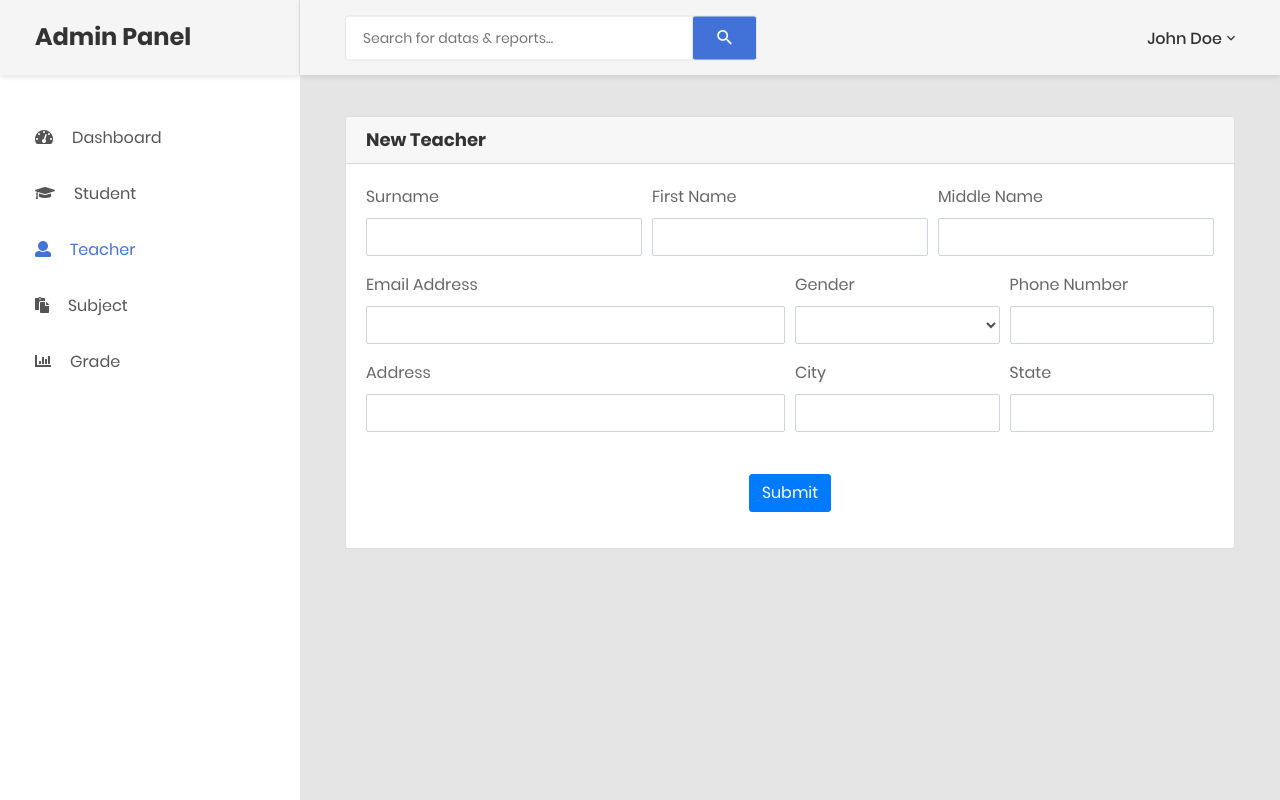
After one commit to emediongcosmas/School-Management-System, a PHP site: page /view/addteacher.php in a window 1280 px wide. The commit adds this page. Run offline with PHP 8.4, Linux system fonts and the light colour scheme.

Commit message:
New page structure

```diff
--- a/assets/js/custom.js
+++ b/assets/js/custom.js
@@ -0,0 +1,26 @@
+$(documment).ready(function(){
+    $('#nameSearch').keyup(function(){
+
+       $.ajax({
+           type: 'POST',
+           url: '../../controller/readstudent.controller.php',
+           data: 'keyword='+$(this).val(),
+           beforeSend: function(){
+               $('nameSearch').css('background','#FFF url(LoaderIcon.gif) no-repeat 165px');
+           },
+           success: function(data){
+               $('#suggestion-box').show();
+               $('#suggestion-box').html(data);
+               $('#suggestion-box').css('background','#FFF');
+           }
+       });
+
+    });
+});
+
+
+// To select student name
+function selectStudent(val) {
+    $('#nameSearch').val(val);
+    $('#suggestion-box').hide();
+}
--- /dev/null
+++ b/view/addteacher.php
@@ -0,0 +1,80 @@
+<?php
+    $page = "Teacher";
+    include 'sub-views/header.php';
+?>
+
+<!-- MAIN CONTENT-->
+<div class="main-content">
+    <div class="section__content section__content--p30">
+        <div class="container-fluid">
+            <div class="row">
+                <div class="col-lg-12">
+                    <div class="card">
+                        <div class="card-header">
+                            <h4>New Teacher</h4>
+                        </div>
+                        <div class="card-body">
+                            <!-- NEW TEACHER FORM -->
+                            <form action="../controller/teacher.controller.php" method="POST">
+                                <div class="form-row">
+                                    <div class="form-group col-md-4">
+                                        <label for="surname">Surname</label>
+                                        <input type="text" class="form-control" name="surname" id="surname" required>
+                                    </div>
+                                    <div class="form-group col-md-4">
+                                        <label for="firstname">First Name</label>
+                                        <input type="text" class="form-control" name="firstname" id="firstname" required>
+                                    </div>
+                                    <div class="form-group col-md-4">
+                                        <label for="middlename">Middle Name</label>
+                                        <input type="text" class="form-control" name="middlename" id="middlename" required>
+                                    </div>
+                                </div>
+                                <div class="form-row">
+                                    <div class="form-group col-md-6">
+                                        <label for="">Email Address</label>
+                                        <input type="email" class="form-control" name="email" id="email" required>
+                                    </div>
+                                    <div class="form-group col-md-3">
+                                        <label for="">Gender</label>
+                                        <select name="gender" id="gender" class="form-control" required>
+                                            <option value=""></option>
+                                            <option value="Male">Male</option>
+                                            <option value="Female">Female</option>
+                                        </select>
+                                    </div>
+                                    <div class="form-group col-md-3">
+                                        <label for="phone">Phone Number</label>
+                                        <input type="tel" class="form-control" name="phone" id="phone" required>
+                                    </div>
+                                </div>
+                                <div class="form-row">
+                                    <div class="form-group col-md-6">
+                                        <label for="address">Address</label>
+                                        <input type="text" class="form-control" name="address" id="address" required>
+                                    </div>
+                                    <div class="form-group col-md-3">
+                                        <label for="city">City</label>
+                                        <input type="text" class="form-control" name="city" id="city" required>
+                                    </div>
+                                    <div class="form-group col-md-3">
+                                        <label for="State">State</label>
+                                        <input type="text" class="form-control" name="state" id="state" required>
+                                    </div>
+                                </div>
+                                <br>
+                                <div class="form-group col-md-12 text-center">
+                                    <button type="submit" class="btn btn-primary text-right">Submit</button>
+                                </div>
+                            </form>
+                            <!-- END OF NEW TEACHER FORM -->
+                        </div>
+                    </div>
+                </div>
+            </div>
+
+        </div>
+    </div>
+</div>
+
+<?php include 'sub-views/footer.php'; ?>
--- a/view/sub-views/header.php
+++ b/view/sub-views/header.php
@@ -57,21 +57,45 @@
                             <a href="home.php">
                                 <i class="fas fa-tachometer-alt"></i>Dashboard</a>
                         </li>
-                        <li class=<?php if($page == "Student"){echo "active";};?>>
-                            <a href="student.php">
-                                <i class="fas fa-chart-bar"></i>Student</a>
+                        <li class=<?php if($page == "Student"){echo "active has-sub";};?>>
+                            <a class="js-arrow" href="#">
+                                <i class="fas fa-graduation-cap"></i>Student</a>
+                            <ul class="navbar-mobile-sub__list list-unstyled js-sub-list">
+                                <li>
+                                    <a href="addstudent.php">Add Student</a>
+                                </li>
+                                <li>
+                                    <a href="viewstudent.php">View Student</a>
+                                </li>
+                            </ul>
                         </li>
-                        <li class=<?php if($page == "Teacher"){echo "active";};?>>
-                            <a href="teacher.php">
-                                <i class="fas fa-table"></i>Teacher</a>
+                        <li class=<?php if($page == "Teacher"){echo "active has-sub";};?>>
+                            <a class="js-arrow" href="#">
+                                <i class="fas fa-user"></i>Teacher</a>
+                            <ul class="navbar-mobile-sub__list list-unstyled js-sub-list">
+                                <li>
+                                    <a href="addteacher.php">Add Teacher</a>
+                                </li>
+                                <li>
+                                    <a href="viewteacher.php">View Teacher</a>
+                                </li>
+                            </ul>
+                        </li>
+                        <li class=<?php if($page == "Subject"){echo "active has-sub";};?>>
+                            <a class="js-arrow" href="#">
+                                <i class="fas fa-clipboard"></i>Subject</a>
+                            <ul class="navbar-mobile-sub__list list-unstyled js-sub-list">
+                                <li>
+                                    <a href="addsubject.php">Add Subject</a>
+                                </li>
+                                <li>
+                                    <a href="viewsubject.php">View Subject</a>
+                                </li>
+                            </ul>
                         </li>
                         <li class=<?php if($page == "Grade"){echo "active";};?>>
                             <a href="grade.php">
-                                <i class="fas fa-calendar-alt"></i>Grade</a>
-                        </li>
-                        <li class=<?php if($page == "Forms"){echo "active";};?>>
-                            <a href="forms.php">
-                                <i class="far fa-check-square"></i>Forms</a>
+                                <i class="fas fa-chart-bar"></i>Grade</a>
                         </li>
                     </ul>
                 </div>
@@ -93,21 +117,45 @@
                             <a href="home.php">
                                 <i class="fas fa-tachometer-alt"></i>Dashboard</a>
                         </li>
-                        <li class=<?php if($page == "Student"){echo "active";};?>>
-                            <a href="student.php">
-                                <i class="fas fa-chart-bar"></i>Student</a>
+                        <li class=<?php if($page == "Student"){echo "active has-sub";};?>>
+                            <a class="js-arrow" href="#">
+                                <i class="fas fa-graduation-cap"></i>Student</a>
+                            <ul class="list-unstyled navbar__sub-list js-sub-list">
+                                <li>
+                                    <a href="addstudent.php">Add Student</a>
+                                </li>
+                                <li>
+                                    <a href="viewstudent.php">View Student</a>
+                                </li>
+                            </ul>
                         </li>
-                        <li class=<?php if($page == "Teacher"){echo "active";};?>>
-                            <a href="teacher.php">
-                                <i class="fas fa-table"></i>Teacher</a>
+                        <li class=<?php if($page == "Teacher"){echo "active has-sub";};?>>
+                            <a class="js-arrow" href="#">
+                                <i class="fas fa-user"></i>Teacher</a>
+                            <ul class="list-unstyled navbar__sub-list js-sub-list">
+                                <li>
+                                    <a href="addteacher.php">Add Teacher</a>
+                                </li>
+                                <li>
+                                    <a href="viewteacher.php">View Teacher</a>
+                                </li>
+                            </ul>
+                        </li>
+                        <li class=<?php if($page == "Subject"){echo "active has-sub";};?>>
+                            <a class="js-arrow" href="#">
+                                <i class="fas fa-clipboard"></i>Subject</a>
+                            <ul class="list-unstyled navbar__sub-list js-sub-list">
+                                <li>
+                                    <a href="addsubject.php">Add Subject</a>
+                                </li>
+                                <li>
+                                    <a href="viewsubject.php">View Subject</a>
+                                </li>
+                            </ul>
                         </li>
                         <li class=<?php if($page == "Grade"){echo "active";};?>>
                             <a href="grade.php">
-                                <i class="fas fa-calendar-alt"></i>Grade</a>
-                        </li>
-                        <li class=<?php if($page == "Forms"){echo "active";};?>>
-                            <a href="forms.php">
-                                <i class="far fa-check-square"></i>Forms</a>
+                                <i class="fas fa-chart-bar"></i>Grade</a>
                         </li>
                     </ul>
                 </nav>
```
Also changed, not shown: controller/grade.controller.php (+9 -10 lines), model/grade.model.php (+17 -2 lines), model/student.model.php (+21 -0 lines), view/addstudent.php (added, +104 -0 lines), view/addsubject.php (added, +16 -0 lines), view/forms.php (deleted, +0 -170 lines), view/grade.php (+6 -5 lines), view/viewstudent.php (renamed from view/teacher.php, +37 -21 lines), view/viewsubject.php (added, +16 -0 lines), view/viewteacher.php (renamed from view/student.php, +30 -28 lines).
